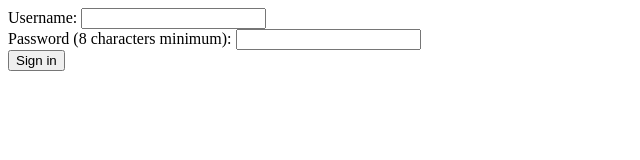
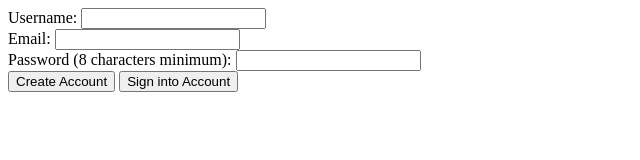
Before and after one commit to cpliebe/a99-uruk, a website: page public/login.html in a window 1280 px wide. Shown: the whole page, without its empty margins (0-640 px from the left). Drawn offline with Linux system fonts and the light colour scheme.

Commit message:
Added POST Functionality

```diff
--- a/public/login.html
+++ b/public/login.html
@@ -1,8 +1,17 @@
 <!-- Temporary Login Test Screen-->
+<body>
+    <form action="/sign-up" method="POST">
+
     <div>
         <label for="username">Username:</label>
         <input type="text" id="username" name="username">
     </div>
+
+    <div>
+        <label for="email">Email:</label>
+        <input type="text" id="email" name="email">
+    </div>
+
 
     <div>
         <label for="pass">Password (8 characters minimum):</label>
@@ -10,4 +19,6 @@
                minlength="8" required>
     </div>
 
-<input type="submit" value="Sign in">
+    <input type="submit" value="Create Account">
+    <input type="submit" formaction="/sign-in" value="Sign into Account">
+</body>
```
Lines whose indentation alone changed are shown as unchanged.
